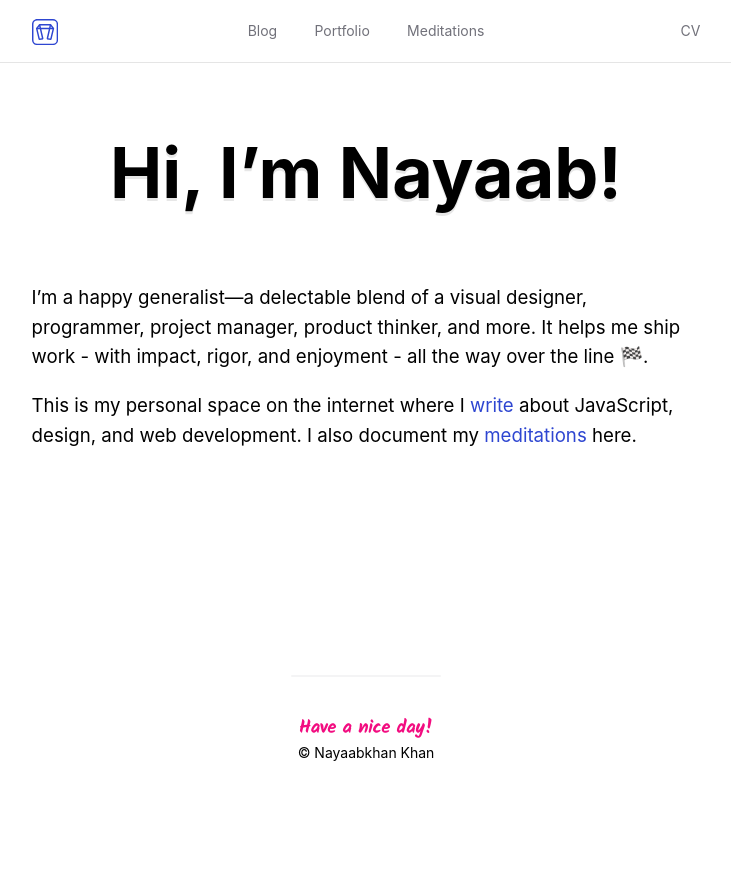
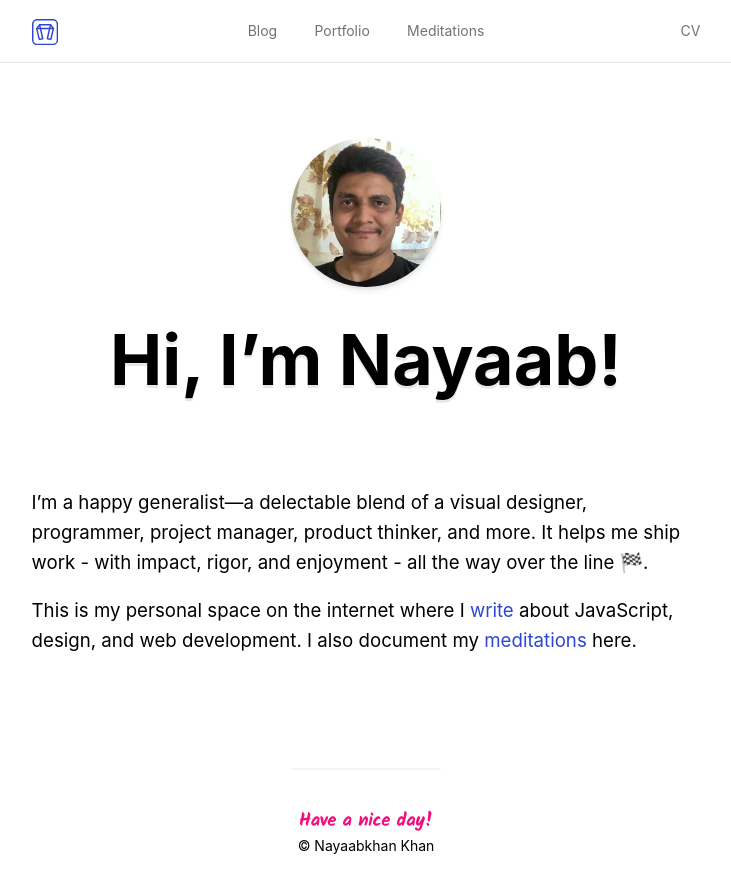
Before and after one commit to nayaabkhan/nayaabkhan.me, a Next.js app: page / in a window 1280 px wide. Shown: the whole page, without its empty margins (274-1005 px from the left). Before the commit the page ends 800 px from the top, so only its background shows below. Built offline with nearby package versions, Linux system fonts and the light colour scheme; a web font is replaced by a local one.

Commit message:
Add my photo on homepage

```diff
--- a/pages/index.tsx
+++ b/pages/index.tsx
@@ -9,10 +9,14 @@ export default function Home() {
       <Head>
         <title>Nayaab Khan | Designer | Developer</title>
       </Head>
-      <h1 className="my-6 text-shadow text-6xl font-bold text-center">
-        Hi, I’m Nayaab!
-      </h1>
-      <div>
+      <header className="flex flex-col items-center">
+        <img src="/me.jpeg" className="rounded-full w-7 shadow-md" />
+        <h1 className="mb-6 text-shadow text-6xl font-bold text-center">
+          Hi, I’m Nayaab!
+        </h1>
+      </header>
+
+      <main>
         <p>
           I’m a happy generalist—a delectable blend of a visual designer,
           programmer, project manager, product thinker, and more. It helps me
@@ -30,7 +34,7 @@ export default function Home() {
           </Link>{' '}
           here.
         </p>
-      </div>
+      </main>
     </Container>
   )
 }
```
Also changed, not shown: public/me.jpeg (added).
